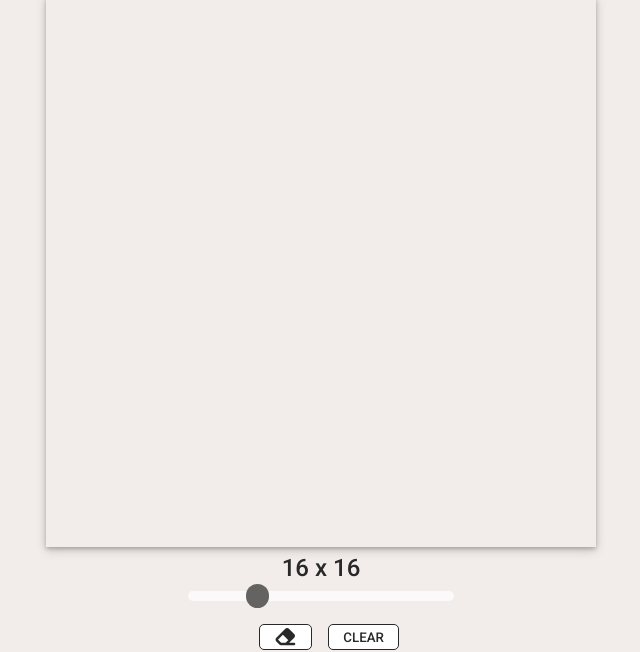
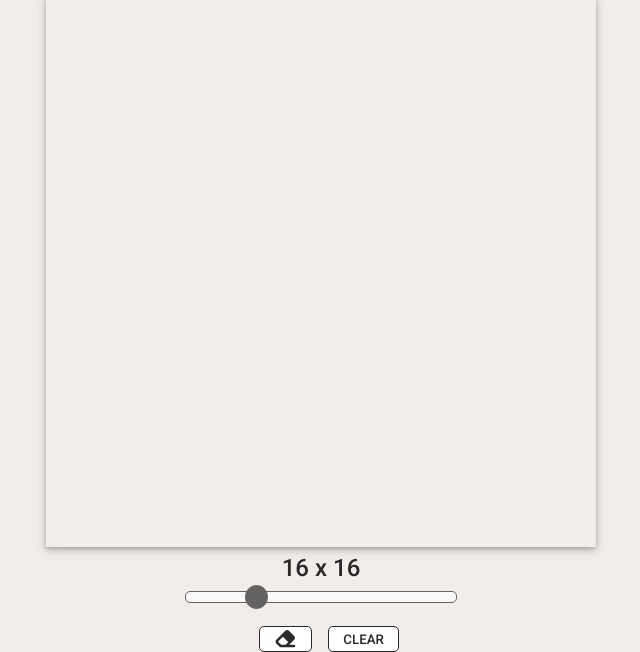
Before and after one commit to m1lanaz/Etch-a-sketch, a plain HTML site: page index.html in a window 1280 px wide. Shown: the part 193-845 px from the top of the page, without its empty margins (319-959 px from the left). Drawn offline with Linux system fonts and the light colour scheme.

Commit message:
alter css slider

```diff
--- a/styles.css
+++ b/styles.css
@@ -55,6 +55,7 @@ h1 {
     -webkit-transition: .2s;
     transition: opacity .2s;
     margin-bottom: 1.4rem;
+    border: #292929 0.5px solid;
 }
 
 .slider::-webkit-slider-thumb {
@@ -63,7 +64,7 @@ h1 {
     background-color: #292929;
     width: 23px;
     height: 24px;
-    border: 0;
+    border: 1px solid #292929;
     cursor: pointer;
     border-radius: 20px;
 }
```
